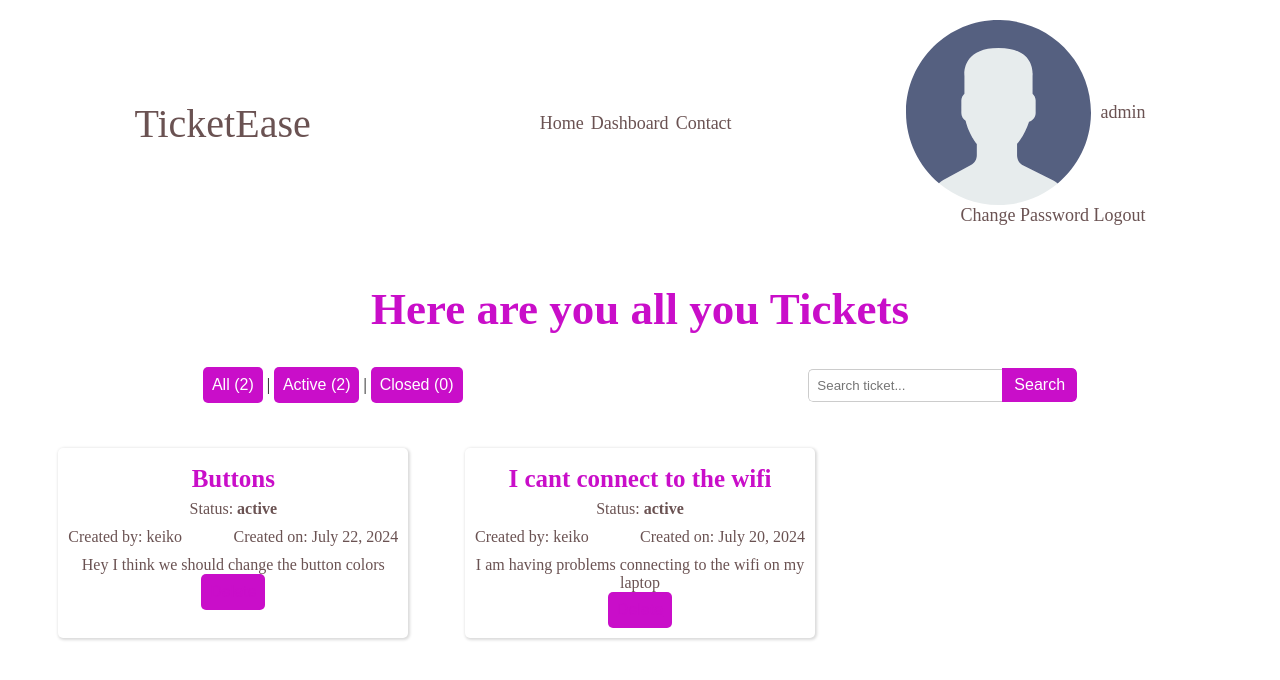
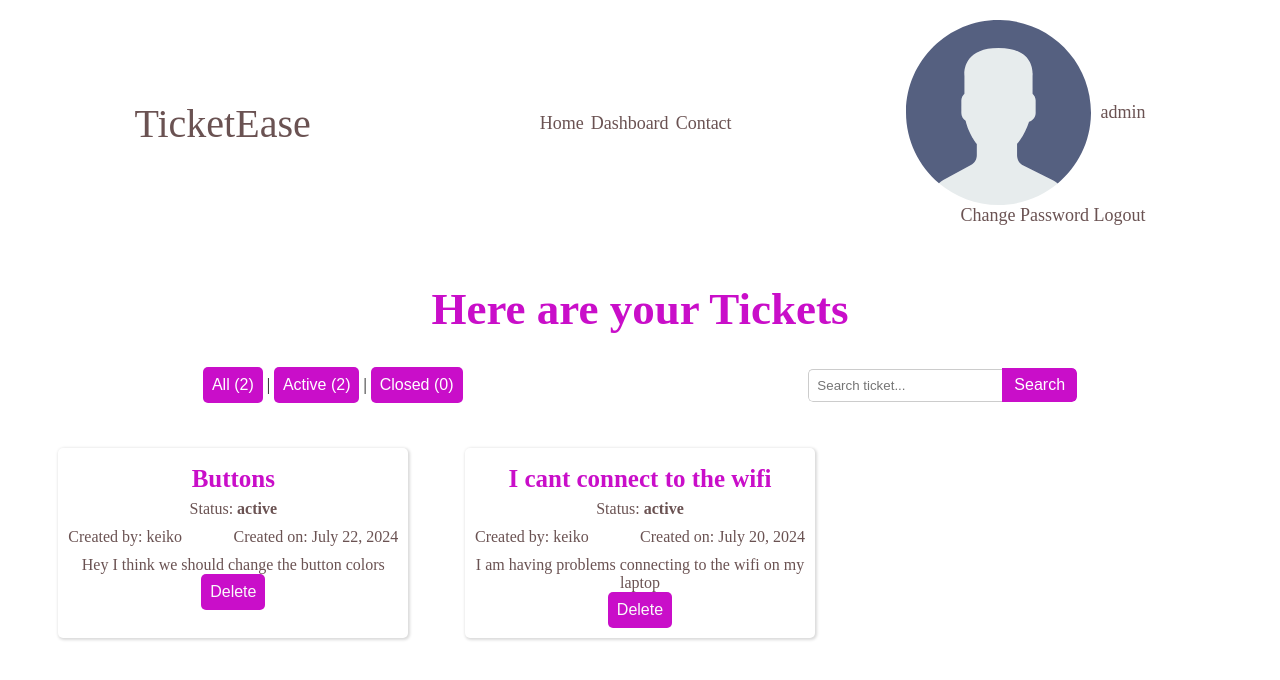
Before and after one commit to TKaburu/TicketEase, a Django app: a page that uses tickets/templates/tickets/engineer-dashboard.html in a window 1280 px wide. Shown: the top 680 px of the page. Run offline with Django 5.2, Linux system fonts and the light colour scheme; a user stored in the database is signed in; data comes from the database, SQL or seed files in the repository.

Commit message:
fix: typos in home page, client dashboard

```diff
--- a/tickets/templates/tickets/client-dashboard.html
+++ b/tickets/templates/tickets/client-dashboard.html
@@ -8,7 +8,7 @@
 {% block content %}
     <section class="dashboard-container">
         <div class="title">
-            <h1>Here are you all you Tickets</h1>
+            <h1>Here are your Tickets</h1>
         </div>
 
         <!-- status filters -->
@@ -71,12 +71,12 @@
                             <p>{{ ticket.description | truncatechars:100 }}</p>
                         </section>
                         <div class="update-delete auth-btns" style="justify-content: space-around; margin: 10px 0;">
-                            {% if request.user.user_type == 'client' %}
+                            <!-- {% if request.user.user_type == 'client' %}
                                 <form action="{% url 'update-ticket' slug=ticket.slug %}" method="post">
                                     {% csrf_token %}
                                     <button type="submit" class="btn btn-link">Update</button>
                                 </form>
-                            {% endif %}
+                            {% endif %} -->
                             <form action="{% url 'delete-ticket' slug=ticket.slug %}" method="post">
                                 {% csrf_token %}
                                 <button type="submit" class="btn btn-link">Delete</button>
--- a/tickets/templates/tickets/engineer-dashboard.html
+++ b/tickets/templates/tickets/engineer-dashboard.html
@@ -8,7 +8,7 @@
 {% block content %}
     <section class="dashboard-container">
         <div class="title">
-            <h1>Here are you all you Tickets</h1>
+            <h1>Here are your Tickets</h1>
         </div>
         <!-- search bar -->
         <section class="search-filters">
@@ -60,7 +60,7 @@
                         <div class="update-delete auth-btns">
                             <form action="{% url 'delete-ticket' slug=ticket.slug %}" method="post" style="display: inline;">
                                 {% csrf_token %}
-                                <button type="submit" class="btn btn-link" style="color: rgb(201, 14, 201); text-decoration: underline;">Delete</button>
+                                <button type="submit" class="btn btn-link" style="color: rgb(250, 250, 250);">Delete</button>
                             </form>
                         </div>
                     </section>
--- a/tickets/templates/tickets/home.html
+++ b/tickets/templates/tickets/home.html
@@ -20,7 +20,7 @@
     <section id="about" class="about">
         <div class="container">
             <h2>About TicketEase</h2>
-            <p>TicketEase is designed to simplify the process of managing tickets for customer queries and issues. Whether you are a freelancer or part of a customer service team, our application helps you organize and track client requests with ease.</p>
+            <p>TicketEase is designed to simplify the process of managing tickets for customer queries and issues. As an organization that handles client service request, our application helps you organize and track client requests with ease.</p>
         </div>
     </section>
 
--- a/tickets/templates/tickets/ticket-details.html
+++ b/tickets/templates/tickets/ticket-details.html
@@ -23,6 +23,9 @@
     </section>
     <div class="title">
         <h1>{{ticket.title}}</h1>
+
+        <img src="{{ ticket.attachment.url }}" alt="">
+
         <p style="color: var(--text-color); font-size: 20px;">{{ ticket.description }}</p>
     </div>
     <div class="ticket-status" style="display: flex; justify-content: space-around;">
@@ -74,7 +77,7 @@
                     <p>{{ ticket_message.message }}</p>
                 </div>
                 {% if ticket_message.sender == request.user %}
-                <form class="delete-button" method="post" action="{% url 'delete-message' msg_id=ticket_message.id %}">
+                <form class="delete-button" method="post" action="{% url 'delete-message' msgId=ticket_message.id %}">
                     {% csrf_token %}
                     <button type="submit">Delete</button>
                 </form>
```
